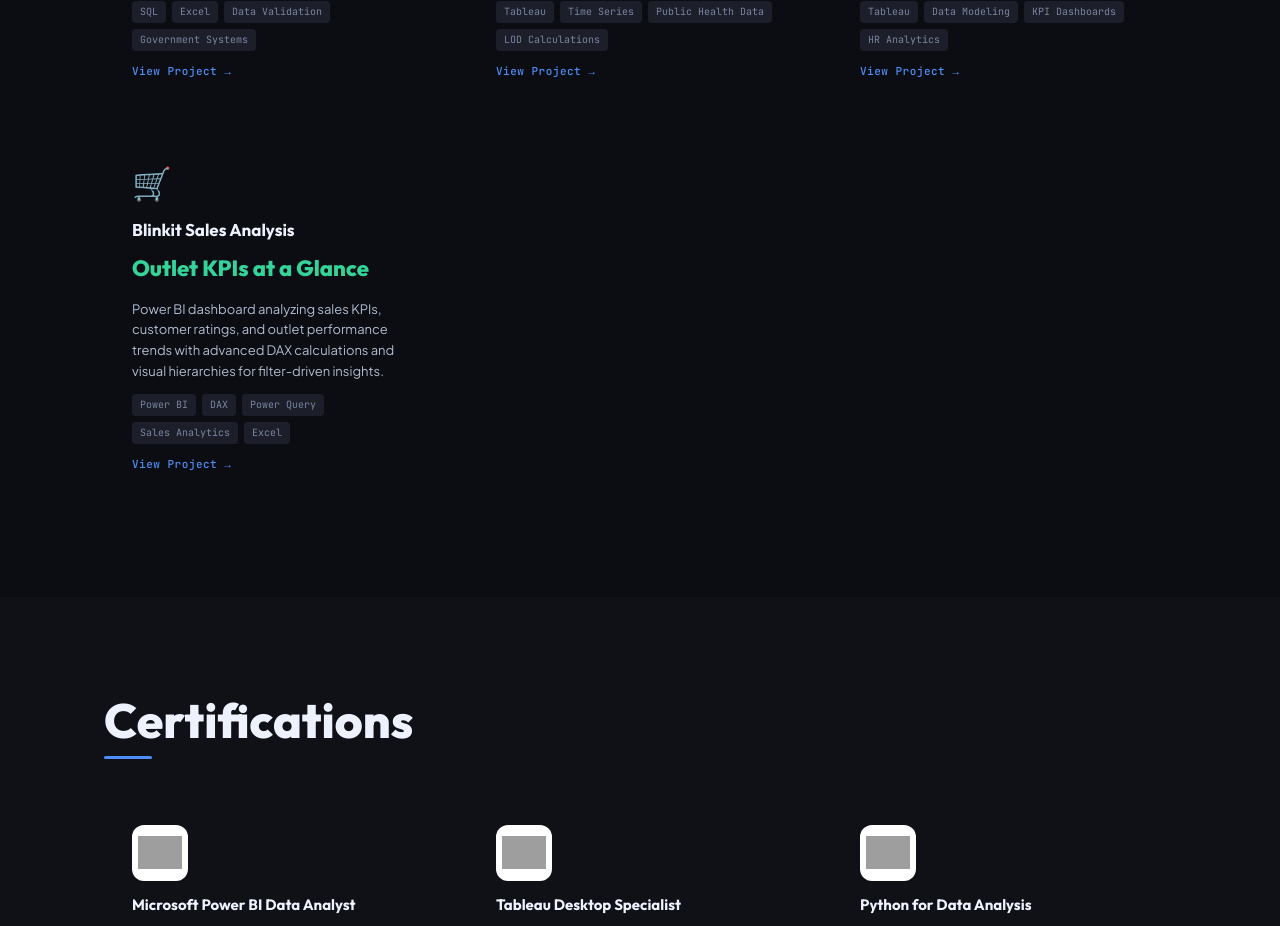
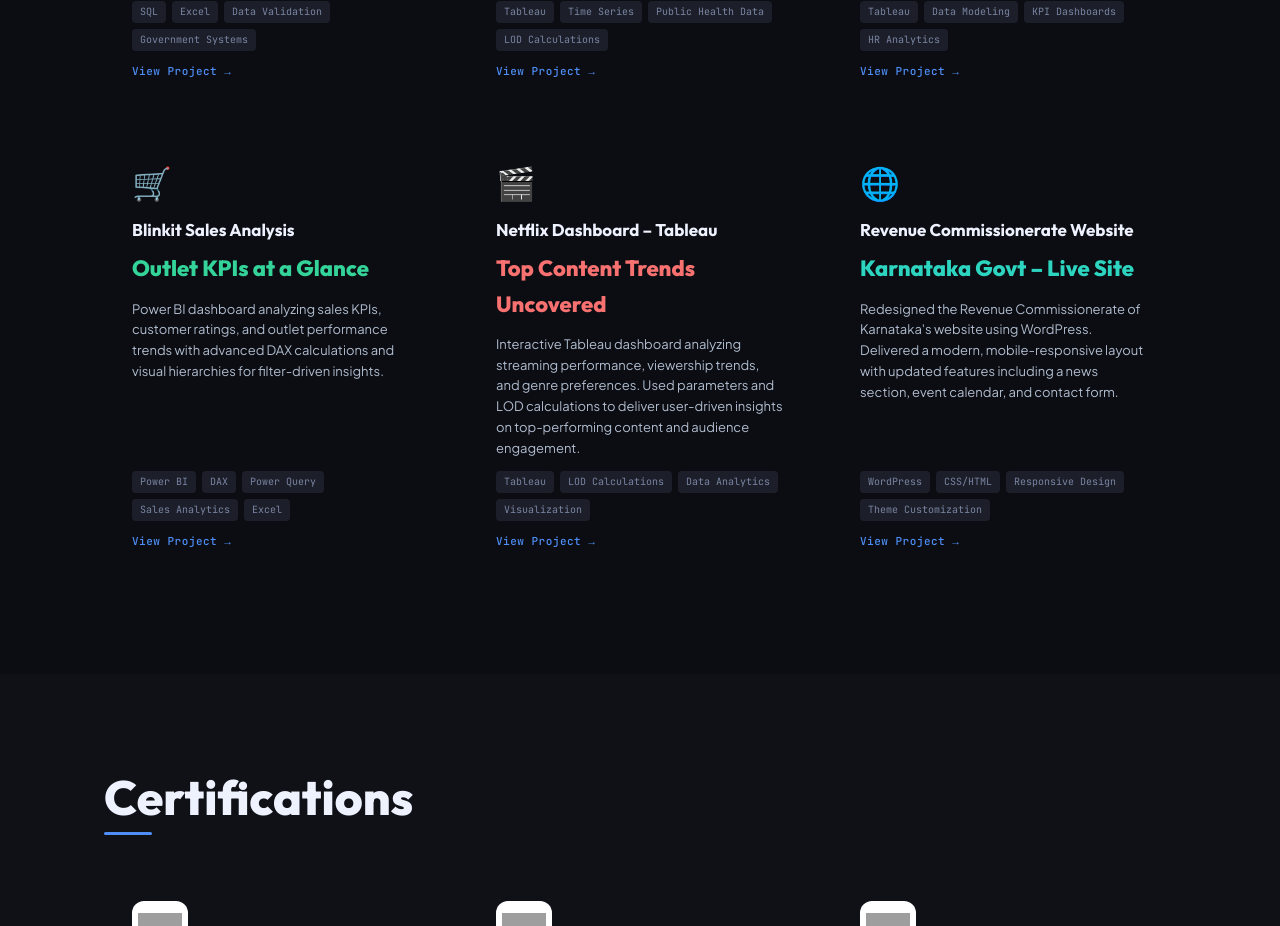
Before and after one commit to AmithGowda04/amithgowdaportfolio, a React (Vite) app: page / in a window 1280 px wide. Shown: the part 3959-4885 px from the top of the page. Built offline with nearby package versions, Linux system fonts and the light colour scheme; grey boxes are pictures that could not be loaded.

Commit message:
Add Netflix Dashboard and WordPress website projects (8 total)
https://claude.ai/code/session_01RU3djYqT7ZNYSgEf4XAwjm

```diff
--- a/src/components/Projects.tsx
+++ b/src/components/Projects.tsx
@@ -73,6 +73,26 @@ const projects: Project[] = [
     tags: ["Power BI", "DAX", "Power Query", "Sales Analytics", "Excel"],
     liveUrl: "https://github.com/AmithGowda04/Blinkit-Sales-Analysis",
   },
+  {
+    emoji: "🎬",
+    title: "Netflix Dashboard – Tableau",
+    stat: "Top Content Trends Uncovered",
+    statColor: "var(--rose)",
+    description:
+      "Interactive Tableau dashboard analyzing streaming performance, viewership trends, and genre preferences. Used parameters and LOD calculations to deliver user-driven insights on top-performing content and audience engagement.",
+    tags: ["Tableau", "LOD Calculations", "Data Analytics", "Visualization"],
+    liveUrl: "https://github.com/AmithGowda04/Netflix-Dashboard-Tableau",
+  },
+  {
+    emoji: "🌐",
+    title: "Revenue Commissionerate Website",
+    stat: "Karnataka Govt – Live Site",
+    statColor: "var(--teal)",
+    description:
+      "Redesigned the Revenue Commissionerate of Karnataka's website using WordPress. Delivered a modern, mobile-responsive layout with updated features including a news section, event calendar, and contact form.",
+    tags: ["WordPress", "CSS/HTML", "Responsive Design", "Theme Customization"],
+    liveUrl: "https://revenuecommissionerate.karnataka.gov.in/",
+  },
 ];
 
 const Projects = () => (
```
